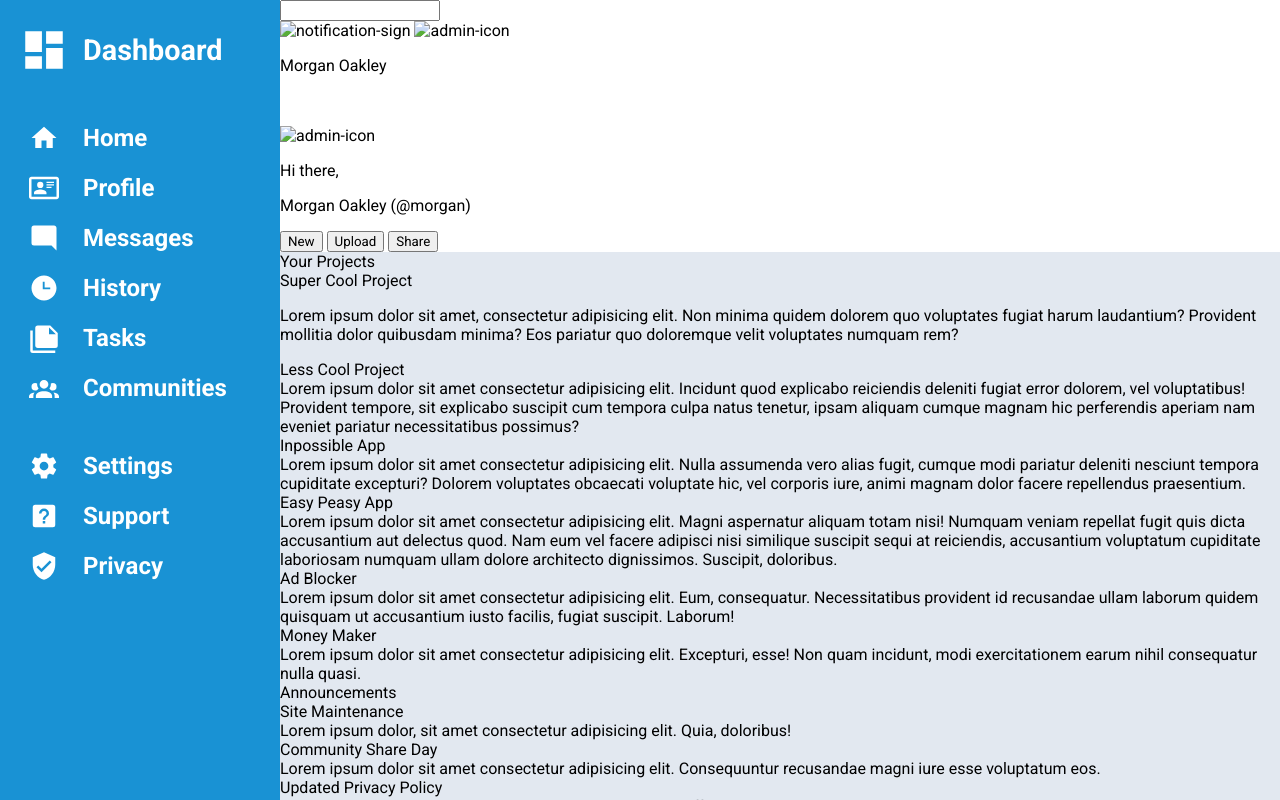
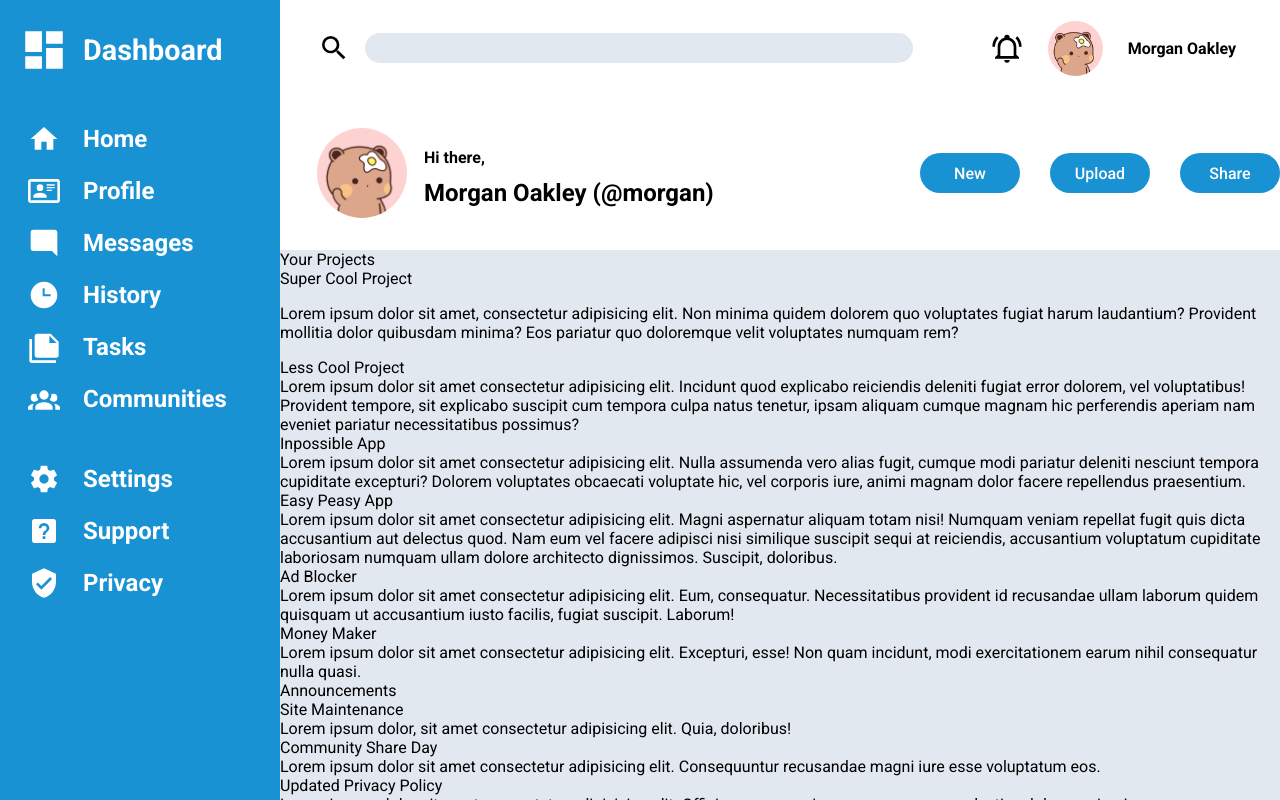
Before and after one commit to Rattlehead90/admin-dashboard, a plain HTML site: page index.html in a window 1280 px wide. Drawn offline with Linux system fonts and the light colour scheme.

Commit message:
Finish the header
aside from the sizing though. I can't keep my fractions vertically.

```diff
--- a/index.html
+++ b/index.html
@@ -10,20 +10,21 @@
 <body>
   <header>
     <div class="nav-bar">
-      <input type="search">
+      <div class="search-line">
+        <img src="./images/icons/magnify.svg" alt="search-icon" class="magnify">
+        <input type="search">
+      </div>
       <div class="account-nook">
-        <img src="" alt="notification-sign" class="bell">
-        <img src="" alt="admin-icon" class="admin-icon">
+        <img src="./images/icons/bell-ring-outline.svg" alt="notification-sign" class="bell">
+        <img src="./images/profile_pics/bear.jpg" alt="admin-icon" class="admin-icon">
         <p>Morgan Oakley</p>
       </div>
     </div>
     <div class="menu">
       <div class="greetings">
-        <img src="" alt="admin-icon" class="admin-icon">
-        <div class="greetings-text">
-          <p class="hi-there">Hi there,</p>
-          <p class="admin-name">Morgan Oakley (@morgan)</p>
-        </div>
+        <img src="./images/profile_pics/bear.jpg" alt="admin-icon" class="admin-icon">
+        <div class="hi-there">Hi there,</div>
+        <div class="admin-name">Morgan Oakley (@morgan)</div>
       </div>
       <div class="controls">
         <button>New</button>
--- a/styles.css
+++ b/styles.css
@@ -12,13 +12,14 @@
 * {
   box-sizing: border-box;
   font-family: 'Roboto', sans-serif;
+  outline: none;
 }
 
 body,
 html {
   padding: 0;
   margin: 0;
-  height: 100vh;
+  max-height: 100vh;
   overflow: auto;
 }
 
@@ -27,7 +28,7 @@ html {
 body {
   display: grid;
   grid-template-columns: [sidebar] minmax(280px, 1fr) [main] 4fr;
-  grid-template-rows: [header] 1fr [main] 5fr;
+  grid-template-rows: [header] 250px [main] 1fr;
 }
 
 .sidebar {
@@ -61,6 +62,63 @@ header {
   display: grid;
   grid-template-rows: repeat(2, 1fr);
 }
+
+.nav-bar {
+  display: grid;
+  grid-template-columns: 2fr 1fr;
+}
+
+.menu {
+  display: grid;
+  grid-template-columns: repeat(2, 1fr);
+}
+
+.search-line {
+  display: flex;
+  align-items: center;
+  justify-content: center;
+  padding: 0 5%;
+}
+
+.account-nook {
+  display: flex;
+  align-items: center;
+  justify-content: center;
+  gap: 25px;
+}
+
+.menu {
+  display: grid;
+  grid-template-columns: 2fr 1fr;
+}
+
+.greetings {
+  display: grid;
+  grid-template-columns: 100px 1fr;
+  grid-template-rows: repeat(2, 1fr);
+  margin: 5%;
+  gap: 12px;
+}
+
+.greetings .admin-icon {
+  grid-area: 1 / 1 / -1 / 1;
+}
+
+.hi-there {
+  align-self: end;
+}
+
+.admin-name {
+  align-self: start;
+}
+
+.controls {
+  display: flex;
+  justify-content: center;
+  gap: 30px;
+  align-items: center;;
+}
+
 /* 2. Styles and Elements */
 
 .sidebar {
@@ -71,6 +129,26 @@ main  {
   background-color: var(--background-gray);
 }
 
+input {
+  height: 30px;
+  width: 100%;
+  border: 0;
+  background-color: var(--background-gray);
+  border-radius: 20px;
+  padding: 10px;
+  margin-left: 10px;
+}
+
+button {
+  border: 0;
+  color: white;
+  height: 40px;
+  width: 100px;
+  border-radius: 20px;
+  background-color: #1992d4;
+  font-size: 1rem;
+  padding: 5px;
+}
 /* 3. Images and Icons*/
 
 .sidebar-title img.sidebar-logo {
@@ -78,8 +156,29 @@ main  {
 }
 
 .sidebar img {
-  width: 30px;
+  width: 2rem;
   filter: invert(100%) sepia(0%) saturate(0%) hue-rotate(41deg) brightness(107%) contrast(101%);
+}
+
+.admin-icon {
+  border-radius: 50%;
+}
+
+.greetings .admin-icon {
+  width: 90px;
+}
+
+.bell + .admin-icon {
+  width: 55px;
+}
+
+.magnify {
+  width: 2rem;
+  margin: 5px;
+}
+
+.bell {
+  width: 2rem;
 }
 
 /* 4. Text Properties */
@@ -97,3 +196,24 @@ main  {
   font-weight: 600;
   font-size: 1.5rem;
 }
+
+input {
+  font-size: inherit;
+}
+
+.account-nook {
+  font-weight: 600;
+}
+
+.greetings .hi-there {
+  font-weight: 600;
+}
+
+.greetings .admin-name {
+  font-size: 1.5em;
+  font-weight: 900;
+}
+
+button {
+  font-weight: 500;
+}
```
Also changed, not shown: images/profile_pics/bear.jpg (added), images/profile_pics/fox.jpeg (added), images/profile_pics/kitten.jpg (added), images/profile_pics/kittness.jpg (added).
